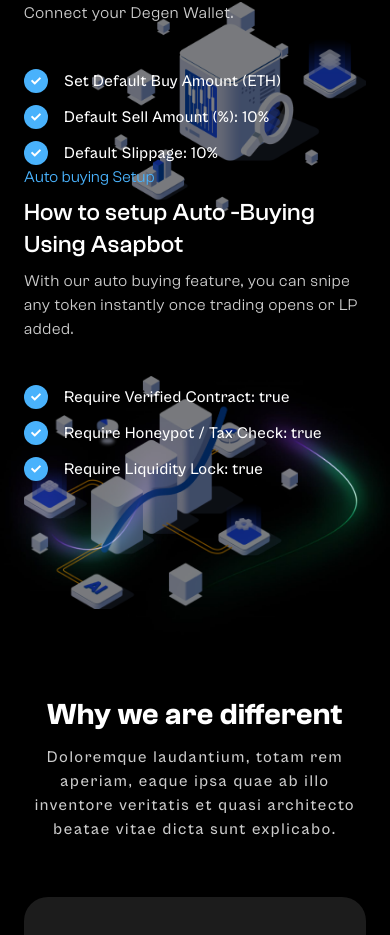
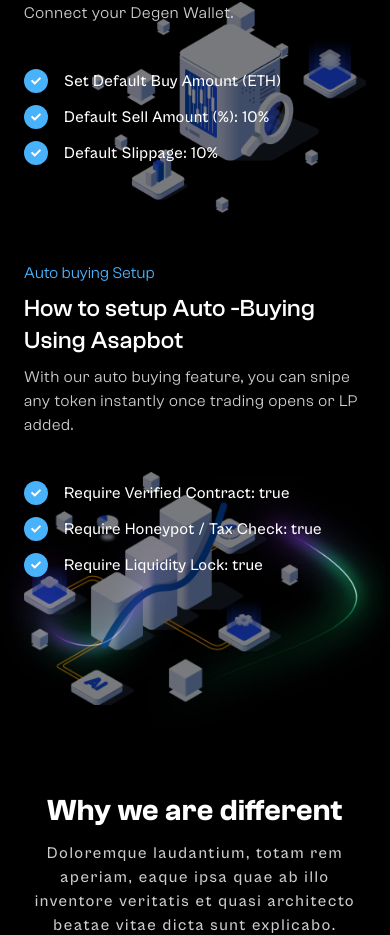
Before and after one commit to stayForward09/Web3_ASAP-BOT, a React (Create React App) app: page / in a window 390 px wide. Shown: the part 1547-2482 px from the top of the page. Built offline with nearby package versions, Linux system fonts and the light colour scheme.

Commit message:
index - pad:corr

```diff
--- a/src/components/index/AboutUs.js
+++ b/src/components/index/AboutUs.js
@@ -32,7 +32,7 @@
 						<img src="/images/about-illus-1.png" alt="Illus" />
 					</div>
 				</div>
-				<div className="pt-244 smm:pt-36 md:pt-[160px] pb-20 flex items-center justify-between gap-8">
+				<div className="pt-24 smm:pt-36 md:pt-[160px] pb-20 flex items-center justify-between gap-8">
 					<div className="flex-[5] absolute left-0 -bottom-12 max-md:opacity-50 md:relative z-10 max-w-[80%] smm:max-w-[400px] md:max-w-none">
 						<img src="/images/about-illus-2.png" alt="Illus" />
 					</div>
```
